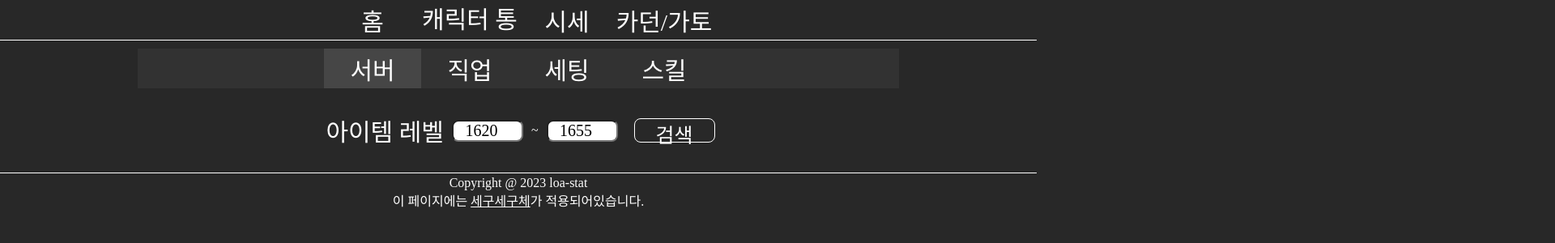
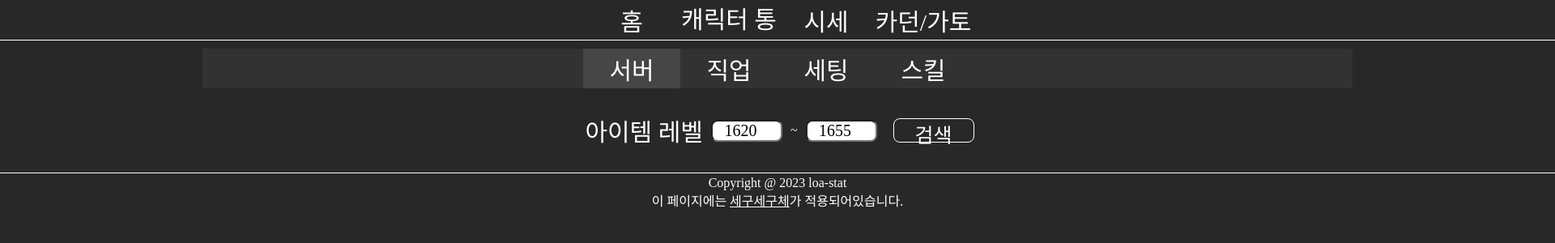
Before and after one commit to Wseop/loa-stat-frontend, a Next.js app: page /characters/characters.container in a window 1280 px wide. Shown: the top 300 px of the page at 81% size, 1920 px wide, since content can reach past the window. Built offline with nearby package versions, Linux system fonts and the light colour scheme; a web font is replaced by a local one.

Commit message:
feat:너비 고정

```diff
--- a/src/components/layout/footer.tsx
+++ b/src/components/layout/footer.tsx
@@ -1,7 +1,6 @@
 import styled from '@emotion/styled';
 
 const Wrapper = styled.div`
-  width: 100%;
   height: 50px;
   padding-top: 3px;
   border-top: 1px solid white;
--- a/src/components/layout/index.tsx
+++ b/src/components/layout/index.tsx
@@ -7,6 +7,7 @@ interface LayoutProps {
 }
 
 const Wrapper = styled.div`
+  width: 1920px;
   display: block;
   text-align: center;
 `;
--- a/src/components/layout/navigation.tsx
+++ b/src/components/layout/navigation.tsx
@@ -3,7 +3,6 @@ import { useRouter } from 'next/router';
 import { MenuButton } from '../commons/button';
 
 const Wrapper = styled.div`
-  width: 100%;
   height: 50px;
   border-bottom: 1px solid white;
   text-align: center;
--- a/src/pages/characters/characters.presenter.tsx
+++ b/src/pages/characters/characters.presenter.tsx
@@ -19,7 +19,7 @@ const BG_COLOR_MAIN = '#282828';
 
 const Wrapper = styled.div`
   display: block;
-  width: 75vw;
+  width: 1440px;
 `;
 
 const ItemLevelInput = styled.input`
--- a/src/pages/market-price/market-price.presenter.tsx
+++ b/src/pages/market-price/market-price.presenter.tsx
@@ -43,7 +43,7 @@ const CLASSES = [
 
 const Wrapper = styled.div`
   display: block;
-  width: 75vw;
+  width: 1440px;
 `;
 
 const ClassSelect = styled.select`
--- a/src/pages/notices/notices.presenter.tsx
+++ b/src/pages/notices/notices.presenter.tsx
@@ -8,7 +8,7 @@ const CONTENT_FONT_SIZE = '20px';
 
 const Wrapper = styled.div`
   display: block;
-  width: 75vw;
+  width: 1440px;
 `;
 
 const SpanLink = styled.a`
--- a/src/pages/rewards/rewards.presenter.tsx
+++ b/src/pages/rewards/rewards.presenter.tsx
@@ -11,7 +11,7 @@ const SPAN_WIDTH = '115px';
 
 const Wrapper = styled.div`
   display: block;
-  width: 75vw;
+  width: 1440px;
 `;
 
 export default function RewardsPresenter(props: RewardsPresenterProps) {
```
